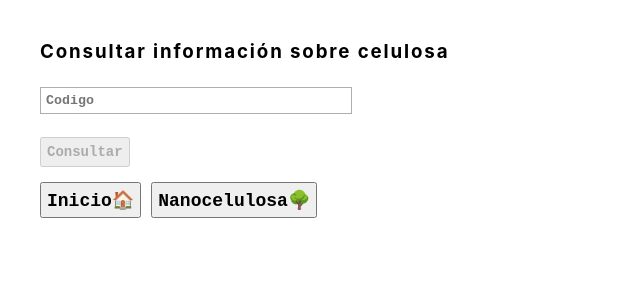
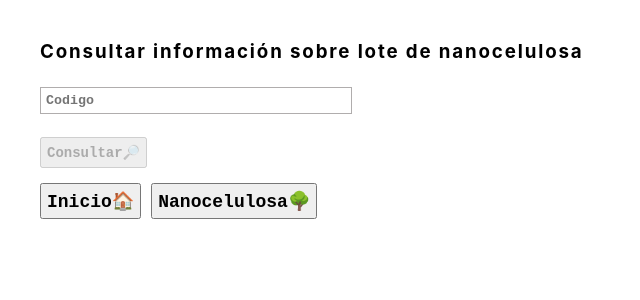
Before and after one commit to idcetim/eco-smart-ui, a React (Create React App) app: page /celulosa/consulta in a window 1280 px wide. Shown: the top 300 px of the page, without its empty margins (0-640 px from the left). Built offline with nearby package versions, Linux system fonts and the light colour scheme.

Commit message:
new changes

```diff
--- a/src/routes/celulosa/ConsultarCelulosa.jsx
+++ b/src/routes/celulosa/ConsultarCelulosa.jsx
@@ -35,9 +35,9 @@ const ConsultarCelulosa = () => {
 
 return (
     <div className='web-wrapper'>
-        <h3>Consultar información sobre celulosa</h3>
+        <h3>Consultar información sobre lote de nanocelulosa</h3>
         <TextInput codigo="Codigo" func={setCodigo}  />
-        <button className='button-registrar' onClick={consultarHandler} disabled={!codigo}>Consultar</button>
+        <button className='button-registrar' onClick={consultarHandler} disabled={!codigo}>Consultar🔎</button>
         <ShowCelulosaData origenData={origenData} procesosData={procesosData} productoData={productoData} codigo={codigo}/>
         <div className='div-button-back'>
                 <BackHomeButton />
--- a/src/routes/celulosa/ProductoFinal.jsx
+++ b/src/routes/celulosa/ProductoFinal.jsx
@@ -29,7 +29,7 @@ const ProductoFinal = () => {
 
     return (
         <div className='web-wrapper'>
-            <h3> Registro de caraceterísticas de nanocelulosa </h3>
+            <h3> Registro de características de nanocelulosa </h3>
             <TextInput codigo="Codigo" func={setCodigo} />
             <TextInput codigo="Conductividad iónica" func={setConductividad} />
             <TextInput codigo="Ancho medio partícula" func={setAnchoMedio} />
```
